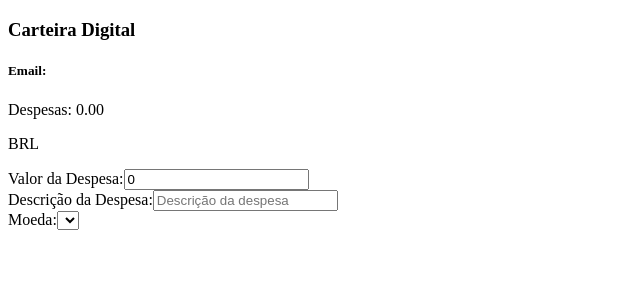
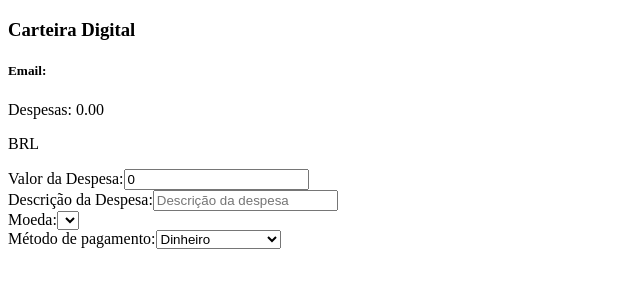
Before and after one commit to Daviniel/test-dev-frontend, a React (Create React App) app: page /carteira in a window 1280 px wide. Shown: the top 300 px of the page, without its empty margins (0-640 px from the left). Built offline with nearby package versions, Linux system fonts and the light colour scheme.

Commit message:
adicionado método de pagamento com dropdown

```diff
--- a/src/components/form/index.js
+++ b/src/components/form/index.js
@@ -66,6 +66,21 @@ class Form extends Component {
                     >
                     </select>
                 </div>
+                <div className='form'>
+                    <label htmlFor='metgod'>
+                        Método de pagamento:
+                        <select
+                            id='method'
+                            name='method'
+                            data-testid='method-input'
+                            onChange={ this.handleChange }
+                        >
+                            <option value="money">Dinheiro</option>
+                            <option value="credit card">Cartão de crédito</option>
+                            <option value="debit card">Cartão de débito</option>
+                        </select>
+                    </label>
+                </div>
             </div>
 
         );
```
